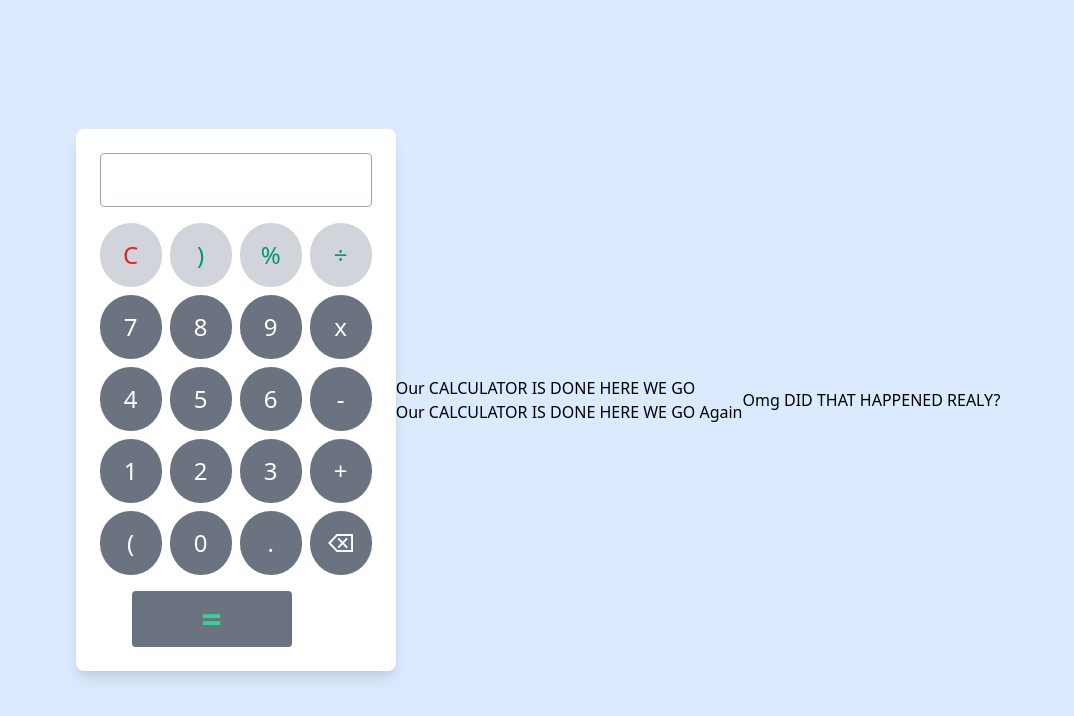
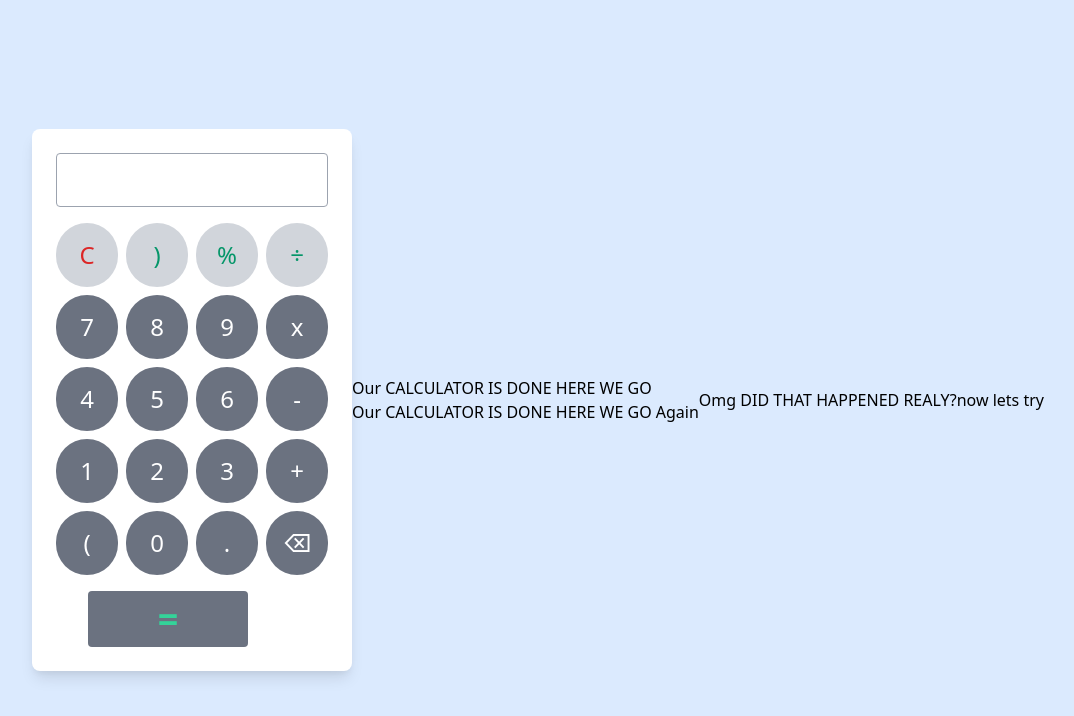
Before and after one commit to Morage26/Calculators, a plain HTML site: page index.html in a window 1280 px wide. Shown: the whole page, without its empty margins (102-1176 px from the left). Drawn offline with nearby package versions, Linux system fonts and the light colour scheme; files whose address does not match are found by name.

Commit message:
trying again

```diff
--- a/index.html
+++ b/index.html
@@ -51,6 +51,8 @@
   <h2>Omg DID THAT HAPPENED REALY?</h2>
 </div>
 
+<div>now lets try</div>
+
 
 
 
```
